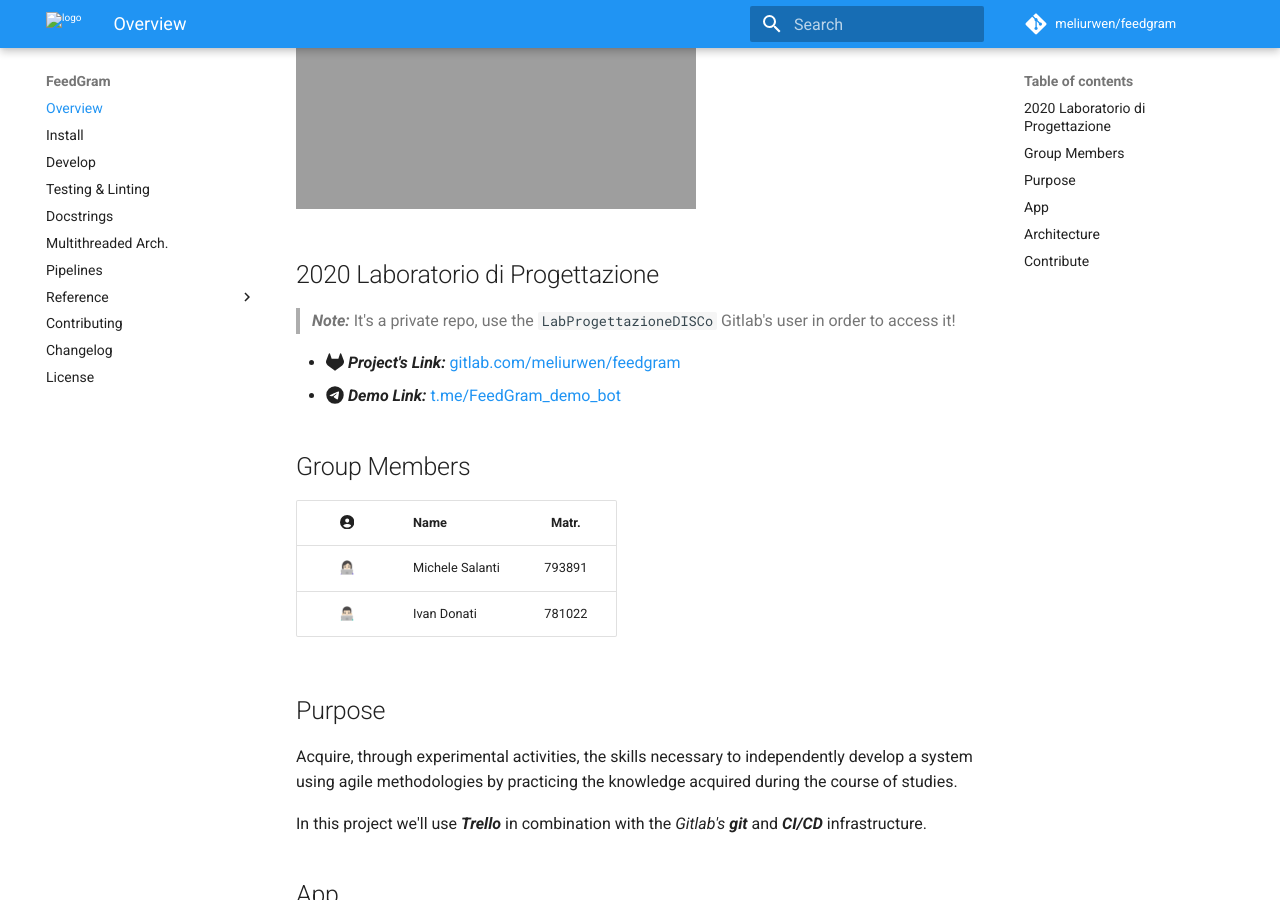
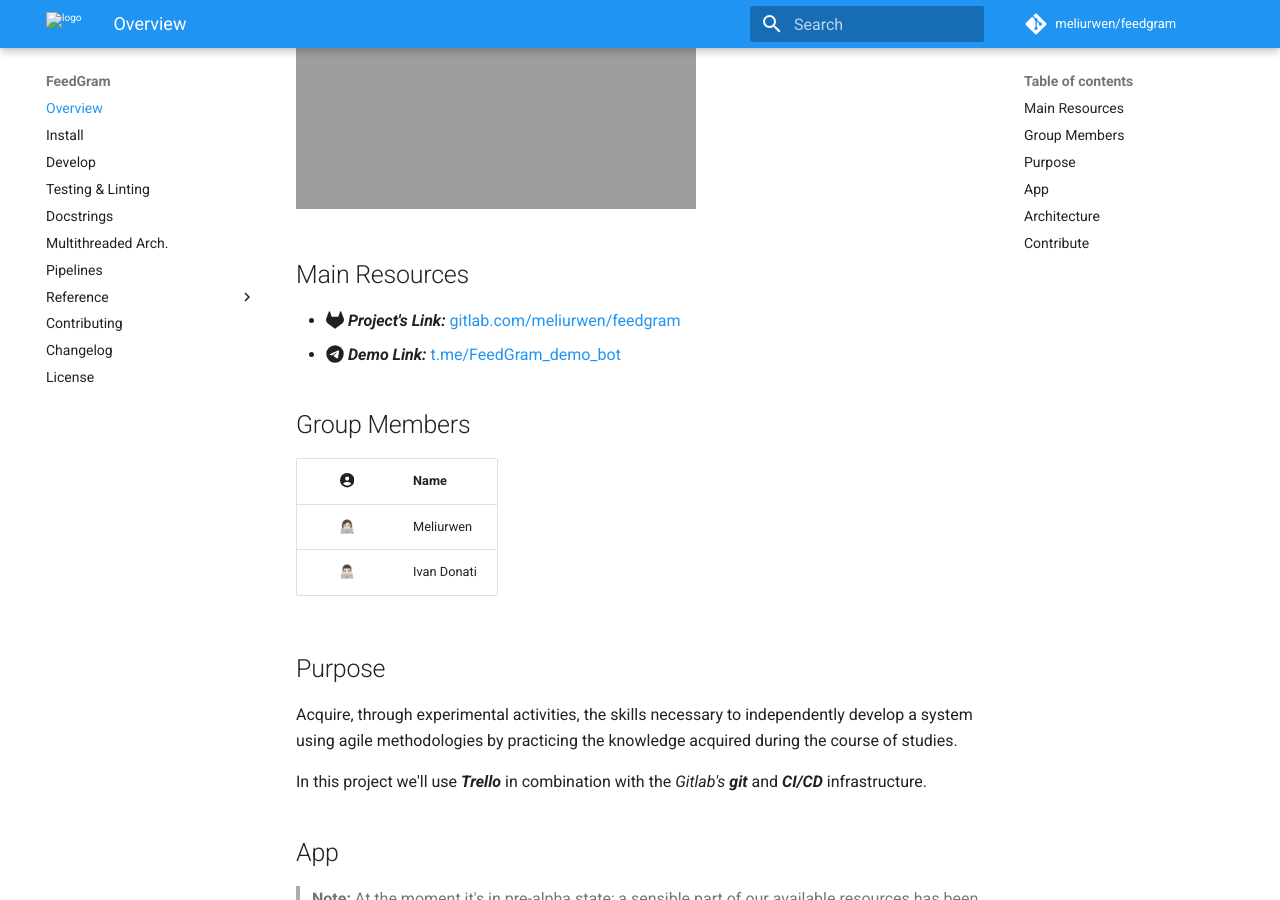
Before and after one commit to meliurwen/feedgram, an MkDocs documentation site: the page built from docs/index.md, in a window 1280 px wide and 900 px high, scrolled down 2497 px. Built offline with MkDocs 1.6.1 and Material for MkDocs 9.7.7, drawn with Linux system fonts in a browser that asks for light colours; emoji names are drawn with the system emoji font.

Commit message:
Removed uni references

```diff
--- a/docs/index.md
+++ b/docs/index.md
@@ -6,19 +6,17 @@
 
 [![Platform](https://gitlab.com/meliurwen/feedgram/-/jobs/artifacts/master/raw/pylint/plaform.svg?job=pylint)](https://gitlab.com/meliurwen/feedgram/-/jobs/artifacts/master/raw/pylint/plaform.svg?job=pylint) [![Python_ver](https://gitlab.com/meliurwen/feedgram/-/jobs/artifacts/master/raw/pylint/python_ver.svg?job=pylint)](https://gitlab.com/meliurwen/feedgram/-/jobs/artifacts/master/raw/pylint/python_ver.svg?job=pylint) [![Wheel](https://gitlab.com/meliurwen/feedgram/-/jobs/artifacts/master/raw/pylint/wheel.svg?job=pylint)](https://gitlab.com/meliurwen/feedgram/-/jobs/artifacts/master/raw/pylint/wheel.svg?job=pylint) [![pip_install](https://gitlab.com/meliurwen/feedgram/-/jobs/artifacts/master/raw/pylint/pip_install.svg?job=pylint)](https://gitlab.com/meliurwen/feedgram/-/jobs/artifacts/master/raw/pylint/pip_install.svg?job=pylint)
 
-## 2020 Laboratorio di Progettazione
-
-> **_Note:_** It's a private repo, use the `LabProgettazioneDISCo` Gitlab's user in order to access it!
+## Main Resources
 
 + :fontawesome-brands-gitlab: **_Project's Link:_** [gitlab.com/meliurwen/feedgram](https://gitlab.com/meliurwen/feedgram)
 + :fontawesome-brands-telegram: **_Demo Link:_** [t.me/FeedGram_demo_bot](https://t.me/FeedGram_demo_bot)
 
 ## Group Members
 
-| :fontawesome-solid-user-circle: | Name            |  Matr. |
-|:-------------------------------:|-----------------|:------:|
-|               👩🏻‍💻               | Michele Salanti | 793891 |
-|               👨🏻‍💻               | Ivan Donati     | 781022 |
+| :fontawesome-solid-user-circle: | Name        |
+|:-------------------------------:|-------------|
+|               👩🏻‍💻                | Meliurwen   |
+|               👨🏻‍💻                | Ivan Donati |
 
 ## Purpose
 
--- a/setup.py
+++ b/setup.py
@@ -24,8 +24,8 @@
     version=VERSION,
     description='Telegram bot that aggregate feeds from multiple sources',
     long_description=DESCRIPTION,
-    author='Salanti Michele, Donati Ivan',
-    author_email='m.salanti@campus.unimib.it, i.donati1@campus.unimib.it',
+    author='Meliurwen, Ivan Donati',
+    author_email='meliurwen@gmail.com, i.donati1@campus.unimib.it',
     url='https://gitlab.com/meliurwen/feedgram',
     license="GPLv3",
     install_requires=INSTALL_REQUIRES,
```
Also changed, not shown: README.md (+4 -6 lines), 1 other file.
